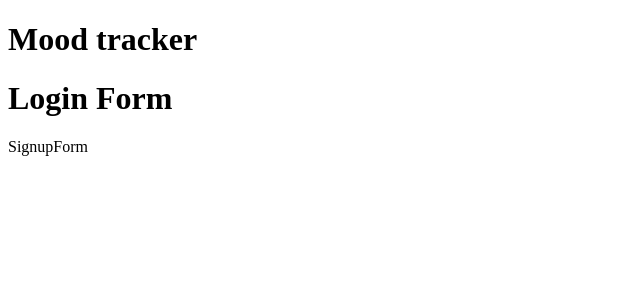
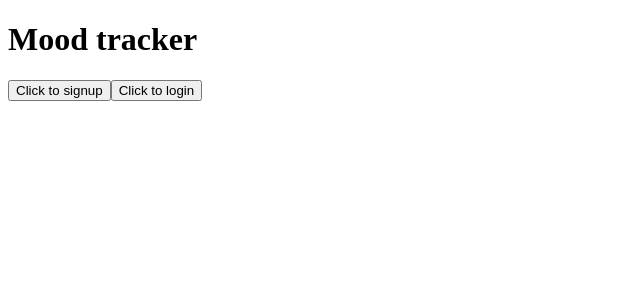
Before and after one commit to theshaunwilson/mood-tracker, a React app in the folder frontend/: page / in a window 1280 px wide. Shown: the top 300 px of the page, without its empty margins (0-640 px from the left). Built offline with nearby package versions, Linux system fonts and the light colour scheme; the HTML template or start-up script is replaced by a standard one.

Commit message:
Wrapped App in BrowserRouter

```diff
--- a/frontend/src/App.jsx
+++ b/frontend/src/App.jsx
@@ -1,12 +1,13 @@
-import LoginForm from './components/LoginForm';
-import SignupForm from './components/SignupForm';
+import { useNavigate } from 'react-router';
 
 function App() {
+  const navigate = useNavigate();
+
   return (
     <div>
       <h1>Mood tracker</h1>
-      <LoginForm />
-      <SignupForm />
+      <button onClick={() => navigate('/signup')}>Click to signup</button>
+      <button onClick={() => navigate('/login')}>Click to login</button>
     </div>
   );
 }
--- a/frontend/src/main.jsx
+++ b/frontend/src/main.jsx
@@ -1,12 +1,15 @@
 import ReactDOM from 'react-dom/client';
 import { StrictMode } from 'react';
+import { BrowserRouter } from 'react-router-dom';
 import AuthProvider from './context/AuthContext';
 import App from './App';
 
 ReactDOM.createRoot(document.getElementById('root')).render(
   <StrictMode>
-    <AuthProvider>
-      <App />
-    </AuthProvider>
+    <BrowserRouter>
+      <AuthProvider>
+        <App />
+      </AuthProvider>
+    </BrowserRouter>
   </StrictMode>
 );
```
